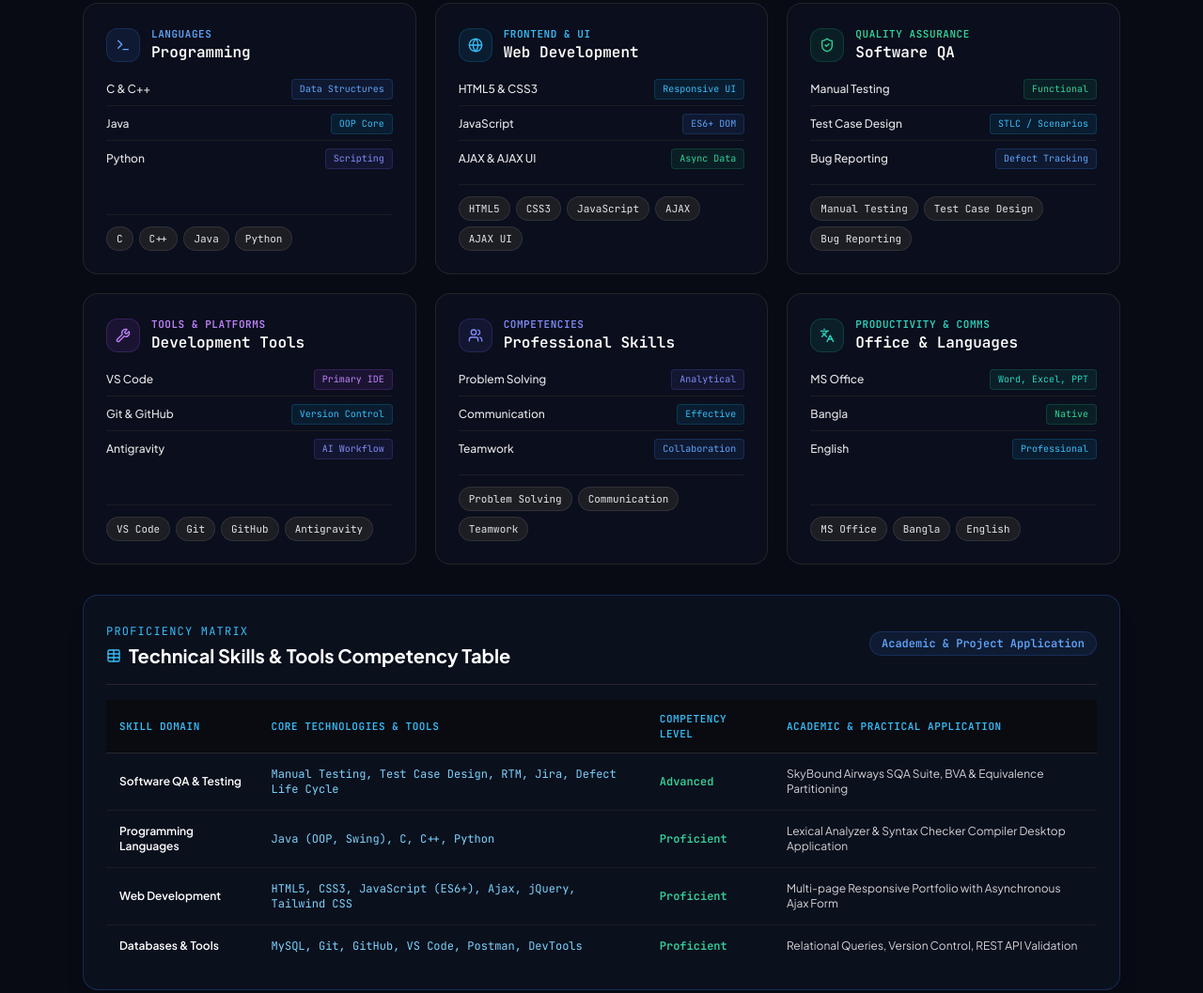
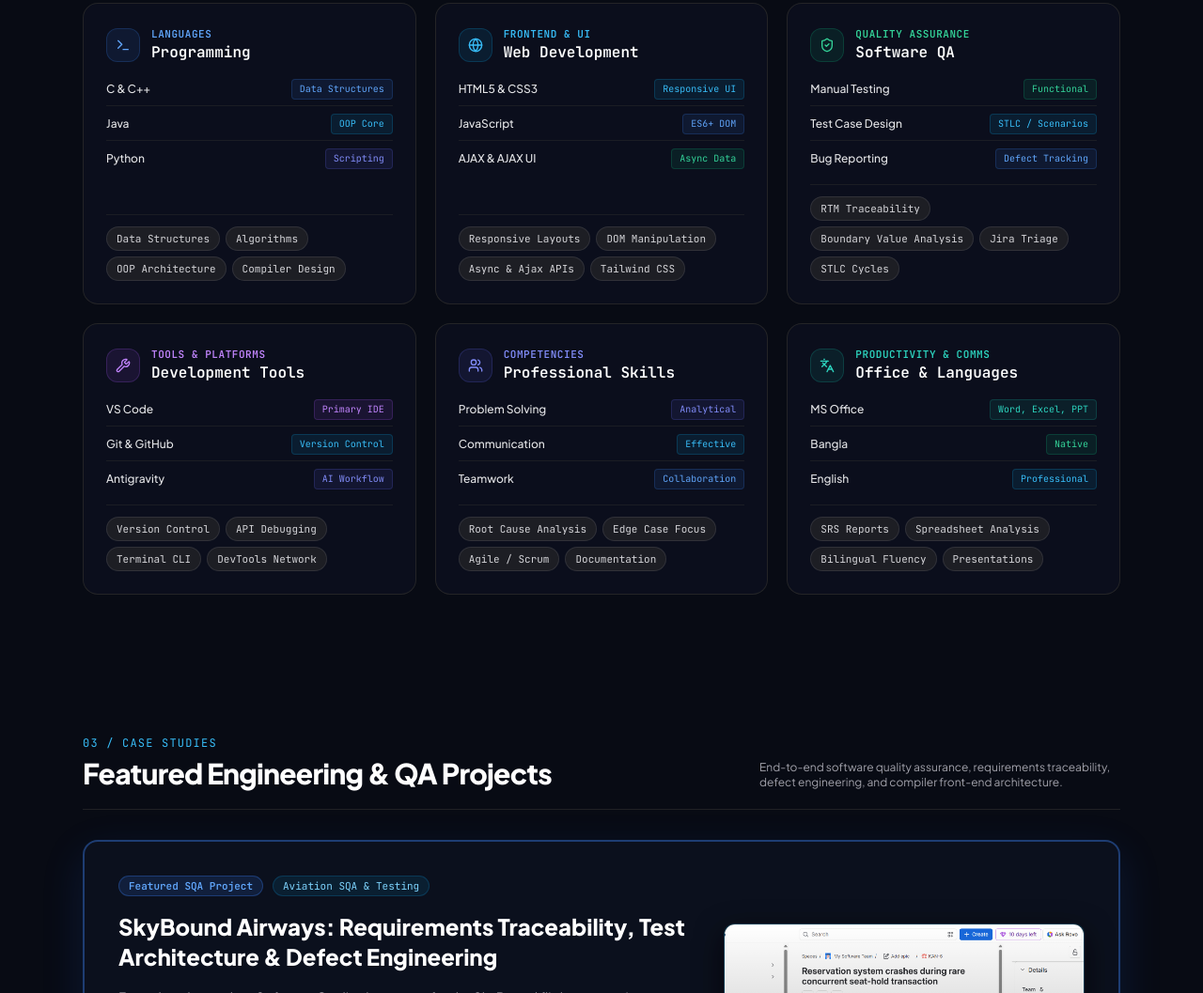
Before and after one commit to nupurDIU/portfolio, a plain HTML site: page index.html in a window 1280 px wide. Shown: the part 2148-3205 px from the top of the page at 94% size. Drawn offline with nearby package versions, Linux system fonts and the light colour scheme.

Commit message:
fix: clean repetitive skill pills and rely on dedicated multi-page table architecture

```diff
--- a/index.html
+++ b/index.html
@@ -547,10 +547,10 @@
             </ul>
           </div>
           <div class="flex flex-wrap gap-1.5 pt-3 border-t border-zinc-800/60 font-mono text-[11px]">
-            <span class="px-2.5 py-1 rounded-full bg-zinc-800/70 border border-zinc-700/60 text-zinc-200">C</span>
-            <span class="px-2.5 py-1 rounded-full bg-zinc-800/70 border border-zinc-700/60 text-zinc-200">C++</span>
-            <span class="px-2.5 py-1 rounded-full bg-zinc-800/70 border border-zinc-700/60 text-zinc-200">Java</span>
-            <span class="px-2.5 py-1 rounded-full bg-zinc-800/70 border border-zinc-700/60 text-zinc-200">Python</span>
+            <span class="px-2.5 py-1 rounded-full bg-zinc-800/70 border border-zinc-700/60 text-zinc-300">Data Structures</span>
+            <span class="px-2.5 py-1 rounded-full bg-zinc-800/70 border border-zinc-700/60 text-zinc-300">Algorithms</span>
+            <span class="px-2.5 py-1 rounded-full bg-zinc-800/70 border border-zinc-700/60 text-zinc-300">OOP Architecture</span>
+            <span class="px-2.5 py-1 rounded-full bg-zinc-800/70 border border-zinc-700/60 text-zinc-300">Compiler Design</span>
           </div>
         </div>
 
@@ -582,11 +582,10 @@
             </ul>
           </div>
           <div class="flex flex-wrap gap-1.5 pt-3 border-t border-zinc-800/60 font-mono text-[11px]">
-            <span class="px-2.5 py-1 rounded-full bg-zinc-800/70 border border-zinc-700/60 text-zinc-200">HTML5</span>
-            <span class="px-2.5 py-1 rounded-full bg-zinc-800/70 border border-zinc-700/60 text-zinc-200">CSS3</span>
-            <span class="px-2.5 py-1 rounded-full bg-zinc-800/70 border border-zinc-700/60 text-zinc-200">JavaScript</span>
-            <span class="px-2.5 py-1 rounded-full bg-zinc-800/70 border border-zinc-700/60 text-zinc-200">AJAX</span>
-            <span class="px-2.5 py-1 rounded-full bg-zinc-800/70 border border-zinc-700/60 text-zinc-200">AJAX UI</span>
+            <span class="px-2.5 py-1 rounded-full bg-zinc-800/70 border border-zinc-700/60 text-zinc-300">Responsive Layouts</span>
+            <span class="px-2.5 py-1 rounded-full bg-zinc-800/70 border border-zinc-700/60 text-zinc-300">DOM Manipulation</span>
+            <span class="px-2.5 py-1 rounded-full bg-zinc-800/70 border border-zinc-700/60 text-zinc-300">Async & Ajax APIs</span>
+            <span class="px-2.5 py-1 rounded-full bg-zinc-800/70 border border-zinc-700/60 text-zinc-300">Tailwind CSS</span>
           </div>
         </div>
 
@@ -618,9 +617,10 @@
             </ul>
           </div>
           <div class="flex flex-wrap gap-1.5 pt-3 border-t border-zinc-800/60 font-mono text-[11px]">
-            <span class="px-2.5 py-1 rounded-full bg-zinc-800/70 border border-zinc-700/60 text-zinc-200">Manual Testing</span>
-            <span class="px-2.5 py-1 rounded-full bg-zinc-800/70 border border-zinc-700/60 text-zinc-200">Test Case Design</span>
-            <span class="px-2.5 py-1 rounded-full bg-zinc-800/70 border border-zinc-700/60 text-zinc-200">Bug Reporting</span>
+            <span class="px-2.5 py-1 rounded-full bg-zinc-800/70 border border-zinc-700/60 text-zinc-300">RTM Traceability</span>
+            <span class="px-2.5 py-1 rounded-full bg-zinc-800/70 border border-zinc-700/60 text-zinc-300">Boundary Value Analysis</span>
+            <span class="px-2.5 py-1 rounded-full bg-zinc-800/70 border border-zinc-700/60 text-zinc-300">Jira Triage</span>
+            <span class="px-2.5 py-1 rounded-full bg-zinc-800/70 border border-zinc-700/60 text-zinc-300">STLC Cycles</span>
           </div>
         </div>
 
@@ -652,10 +652,10 @@
             </ul>
           </div>
           <div class="flex flex-wrap gap-1.5 pt-3 border-t border-zinc-800/60 font-mono text-[11px]">
-            <span class="px-2.5 py-1 rounded-full bg-zinc-800/70 border border-zinc-700/60 text-zinc-200">VS Code</span>
-            <span class="px-2.5 py-1 rounded-full bg-zinc-800/70 border border-zinc-700/60 text-zinc-200">Git</span>
-            <span class="px-2.5 py-1 rounded-full bg-zinc-800/70 border border-zinc-700/60 text-zinc-200">GitHub</span>
-            <span class="px-2.5 py-1 rounded-full bg-zinc-800/70 border border-zinc-700/60 text-zinc-200">Antigravity</span>
+            <span class="px-2.5 py-1 rounded-full bg-zinc-800/70 border border-zinc-700/60 text-zinc-300">Version Control</span>
+            <span class="px-2.5 py-1 rounded-full bg-zinc-800/70 border border-zinc-700/60 text-zinc-300">API Debugging</span>
+            <span class="px-2.5 py-1 rounded-full bg-zinc-800/70 border border-zinc-700/60 text-zinc-300">Terminal CLI</span>
+            <span class="px-2.5 py-1 rounded-full bg-zinc-800/70 border border-zinc-700/60 text-zinc-300">DevTools Network</span>
           </div>
         </div>
 
@@ -687,9 +687,10 @@
             </ul>
           </div>
           <div class="flex flex-wrap gap-1.5 pt-3 border-t border-zinc-800/60 font-mono text-[11px]">
-            <span class="px-2.5 py-1 rounded-full bg-zinc-800/70 border border-zinc-700/60 text-zinc-200">Problem Solving</span>
-            <span class="px-2.5 py-1 rounded-full bg-zinc-800/70 border border-zinc-700/60 text-zinc-200">Communication</span>
-            <span class="px-2.5 py-1 rounded-full bg-zinc-800/70 border border-zinc-700/60 text-zinc-200">Teamwork</span>
+            <span class="px-2.5 py-1 rounded-full bg-zinc-800/70 border border-zinc-700/60 text-zinc-300">Root Cause Analysis</span>
+            <span class="px-2.5 py-1 rounded-full bg-zinc-800/70 border border-zinc-700/60 text-zinc-300">Edge Case Focus</span>
+            <span class="px-2.5 py-1 rounded-full bg-zinc-800/70 border border-zinc-700/60 text-zinc-300">Agile / Scrum</span>
+            <span class="px-2.5 py-1 rounded-full bg-zinc-800/70 border border-zinc-700/60 text-zinc-300">Documentation</span>
           </div>
         </div>
 
@@ -721,65 +722,13 @@
             </ul>
           </div>
           <div class="flex flex-wrap gap-1.5 pt-3 border-t border-zinc-800/60 font-mono text-[11px]">
-            <span class="px-2.5 py-1 rounded-full bg-zinc-800/70 border border-zinc-700/60 text-zinc-200">MS Office</span>
-            <span class="px-2.5 py-1 rounded-full bg-zinc-800/70 border border-zinc-700/60 text-zinc-200">Bangla</span>
-            <span class="px-2.5 py-1 rounded-full bg-zinc-800/70 border border-zinc-700/60 text-zinc-200">English</span>
+            <span class="px-2.5 py-1 rounded-full bg-zinc-800/70 border border-zinc-700/60 text-zinc-300">SRS Reports</span>
+            <span class="px-2.5 py-1 rounded-full bg-zinc-800/70 border border-zinc-700/60 text-zinc-300">Spreadsheet Analysis</span>
+            <span class="px-2.5 py-1 rounded-full bg-zinc-800/70 border border-zinc-700/60 text-zinc-300">Bilingual Fluency</span>
+            <span class="px-2.5 py-1 rounded-full bg-zinc-800/70 border border-zinc-700/60 text-zinc-300">Presentations</span>
           </div>
         </div>
 
-      </div>
-
-      <!-- Technical Skills & Competency Matrix Table (Requirement: Include at least one table) -->
-      <div class="overflow-x-auto rounded-2xl border border-blue-500/25 bg-[#0d111f]/90 p-6 shadow-xl space-y-4">
-        <div class="flex flex-col sm:flex-row sm:items-center justify-between gap-2 pb-4 border-b border-zinc-800">
-          <div>
-            <span class="text-xs font-mono uppercase tracking-widest text-sky-400">Proficiency Matrix</span>
-            <h3 class="text-lg sm:text-xl font-bold text-white flex items-center gap-2 mt-0.5">
-              <i data-lucide="table" class="w-4 h-4 text-sky-400"></i>
-              <span>Technical Skills & Tools Competency Table</span>
-            </h3>
-          </div>
-          <span class="px-3 py-1 rounded-full bg-blue-500/10 border border-blue-500/20 text-blue-400 font-mono text-xs font-semibold w-fit">
-            Academic & Project Application
-          </span>
-        </div>
-
-        <table class="w-full text-left font-mono text-xs border-collapse">
-          <thead>
-            <tr class="border-b border-zinc-800 text-sky-400 text-[11px] uppercase tracking-wider bg-zinc-950/60">
-              <th class="py-3 px-3.5">Skill Domain</th>
-              <th class="py-3 px-3.5">Core Technologies & Tools</th>
-              <th class="py-3 px-3.5">Competency Level</th>
-              <th class="py-3 px-3.5">Academic & Practical Application</th>
-            </tr>
-          </thead>
-          <tbody class="divide-y divide-zinc-800/60 text-zinc-300 font-sans">
-            <tr class="hover:bg-blue-500/5 transition-colors">
-              <td class="py-3.5 px-3.5 font-semibold text-white">Software QA & Testing</td>
-              <td class="py-3.5 px-3.5 font-mono text-sky-300">Manual Testing, Test Case Design, RTM, Jira, Defect Life Cycle</td>
-              <td class="py-3.5 px-3.5 font-mono text-emerald-400 font-bold">Advanced</td>
-              <td class="py-3.5 px-3.5">SkyBound Airways SQA Suite, BVA & Equivalence Partitioning</td>
-            </tr>
-            <tr class="hover:bg-blue-500/5 transition-colors">
-              <td class="py-3.5 px-3.5 font-semibold text-white">Programming Languages</td>
-              <td class="py-3.5 px-3.5 font-mono text-sky-300">Java (OOP, Swing), C, C++, Python</td>
-              <td class="py-3.5 px-3.5 font-mono text-emerald-400 font-bold">Proficient</td>
-              <td class="py-3.5 px-3.5">Lexical Analyzer & Syntax Checker Compiler Desktop Application</td>
-            </tr>
-            <tr class="hover:bg-blue-500/5 transition-colors">
-              <td class="py-3.5 px-3.5 font-semibold text-white">Web Development</td>
-              <td class="py-3.5 px-3.5 font-mono text-sky-300">HTML5, CSS3, JavaScript (ES6+), Ajax, jQuery, Tailwind CSS</td>
-              <td class="py-3.5 px-3.5 font-mono text-emerald-400 font-bold">Proficient</td>
-              <td class="py-3.5 px-3.5">Multi-page Responsive Portfolio with Asynchronous Ajax Form</td>
-            </tr>
-            <tr class="hover:bg-blue-500/5 transition-colors">
-              <td class="py-3.5 px-3.5 font-semibold text-white">Databases & Tools</td>
-              <td class="py-3.5 px-3.5 font-mono text-sky-300">MySQL, Git, GitHub, VS Code, Postman, DevTools</td>
-              <td class="py-3.5 px-3.5 font-mono text-emerald-400 font-bold">Proficient</td>
-              <td class="py-3.5 px-3.5">Relational Queries, Version Control, REST API Validation</td>
-            </tr>
-          </tbody>
-        </table>
       </div>
     </section>
 
```
Also changed, not shown: 1 other file.
